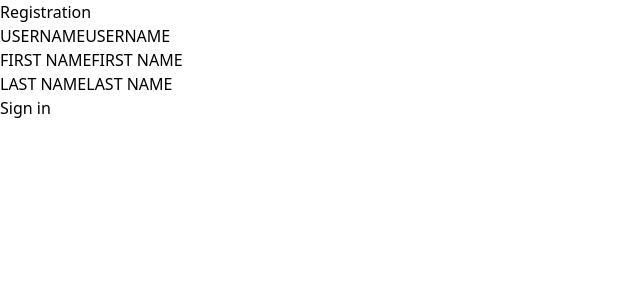
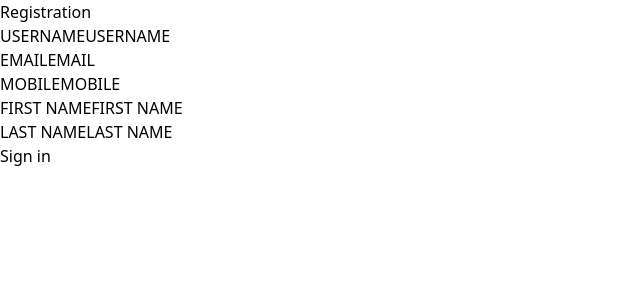
Before and after one commit to hayaman3/react-component-formik, a React (Vite) app: page / in a window 1280 px wide. Shown: the top 300 px of the page, without its empty margins (0-640 px from the left). Built offline with nearby package versions, Linux system fonts and the light colour scheme.

Commit message:
changed text input to handle any input

```diff
--- a/src/app/registration/_components/Form.tsx
+++ b/src/app/registration/_components/Form.tsx
@@ -2,7 +2,7 @@ import { FunctionComponent } from 'react';
 import { Formik } from 'formik';
 import * as Yup from 'yup';
 import FormControl from '../../../components/Forms/FormControl';
-import TextInput from '../../../components/Forms/TextInput';
+import TextInput from '../../../components/Forms/Input';
 import AppButton from '../../../components/Buttons/AppButton';
 import Stack from '../../../components/Layout/Stack';
 
@@ -12,15 +12,19 @@ export type RegistrationFormProps = {
 
 export interface FormData {
 	username: string;
-	phone: number;
+	phone: number | undefined;
 	firstName: string;
 	lastName: string;
 	password: string;
 	confirmPassword: string;
 }
+
+const phoneRegExp = /^(09|\+639)\d{9}$/;
+
 export const validationSchema = Yup.object<FormData>({
 	username: Yup.string().required(),
 	email: Yup.string().email(),
+	phone: Yup.string().matches(phoneRegExp, 'Invalid Phone').required(),
 	firstName: Yup.string().required(),
 	lastName: Yup.string().required(),
 	password: Yup.string()
@@ -42,9 +46,11 @@ const RegistrationForm: FunctionComponent<RegistrationFormProps> = ({
 }) => {
 	return (
 		<Formik
+			validationSchema={validationSchema}
 			initialValues={{
 				username: '',
-				phone: 0,
+				email: '',
+				phone: undefined,
 				firstName: '',
 				lastName: '',
 				password: '',
@@ -75,6 +81,29 @@ const RegistrationForm: FunctionComponent<RegistrationFormProps> = ({
 									name="username"
 									label="USERNAME"
 									value={values.username}
+									onChange={handleChange}
+									onBlur={handleBlur}
+								/>
+							</FormControl>
+							<FormControl error={touched.email ? errors.email : ''}>
+								<TextInput
+									type="text"
+									id="email"
+									name="email"
+									label="EMAIL"
+									value={values.email}
+									onChange={handleChange}
+									onBlur={handleBlur}
+								/>
+							</FormControl>
+
+							<FormControl error={touched.phone ? errors.phone : ''}>
+								<TextInput
+									type="tel"
+									id="phone"
+									name="phone"
+									label="MOBILE"
+									value={values.phone}
 									onChange={handleChange}
 									onBlur={handleBlur}
 								/>
--- a/src/components/Forms/TextInput.tsx
+++ /dev/null
@@ -1,105 +0,0 @@
-import React, {
-	FunctionComponent,
-	InputHTMLAttributes,
-	RefObject,
-	useMemo,
-	useRef,
-	useState,
-} from 'react';
-import classNames from 'classnames';
-
-export type TextInputProps = {
-	error?: boolean | string;
-	block?: boolean;
-	label: string;
-	value: string;
-	onChangeText?: (text: string) => void;
-} & InputHTMLAttributes<HTMLInputElement>;
-
-const TextInput: FunctionComponent<TextInputProps> = ({
-	label,
-	value,
-	onChangeText = () => {
-		return;
-	},
-	error = false,
-	block = true,
-	...props
-}) => {
-	const inputRef: RefObject<HTMLInputElement> = useRef<HTMLInputElement>(null);
-
-	const [isFocused, setIsFocused] = useState(false);
-	const isOpen = useMemo(() => {
-		if (isFocused) {
-			return true;
-		}
-		if (inputRef.current?.value) {
-			return true;
-		}
-		return false;
-	}, [isFocused]);
-
-	const handleChange = (e: React.ChangeEvent<HTMLInputElement>) => {
-		if (onChangeText) {
-			onChangeText(e.target.value);
-		}
-		if (props.onChange) {
-			props.onChange(e);
-		}
-	};
-
-	const handleBlur = (e: React.FocusEvent<HTMLInputElement>) => {
-		if (props.onBlur) {
-			props.onBlur(e);
-		}
-		setIsFocused(false);
-	};
-
-	const handleFocus = () => {
-		setIsFocused(true);
-	};
-
-	return (
-		<div
-			className={classNames(
-				'relative',
-				'rounded-2xl bg-gray-200',
-				block ? 'w-full' : 'w-fit'
-			)}>
-			<span
-				className={classNames(
-					'pointer-events-none absolute left-4 top-1/2 -translate-y-1/2',
-					'transition',
-					isOpen ? 'opacity-0' : 'opacity-100',
-					isOpen ? 'scale-0' : 'scale-100',
-					'text-sm font-bold text-gray-600'
-				)}>
-				{label}
-			</span>
-
-			<label
-				className={classNames(
-					'pointer-events-none absolute left-4 top-2 text-xs font-bold text-gray-600',
-					'transition',
-					isOpen ? 'scale-100 opacity-100' : 'scale-0 opacity-0'
-				)}>
-				{label}
-			</label>
-
-			<input
-				{...props}
-				ref={inputRef}
-				className={classNames(
-					'h-full w-full rounded-xl px-4 pb-2.5 pt-6 transition',
-					'bg-gray-200 hover:bg-gray-300'
-				)}
-				onFocus={handleFocus}
-				onBlur={handleBlur}
-				value={value}
-				onChange={handleChange}
-			/>
-		</div>
-	);
-};
-
-export default TextInput;
```
Also changed, not shown: src/components/Forms/Input.tsx (renamed from src/components/Forms/PasswordInput.tsx, +4 -4 lines).
